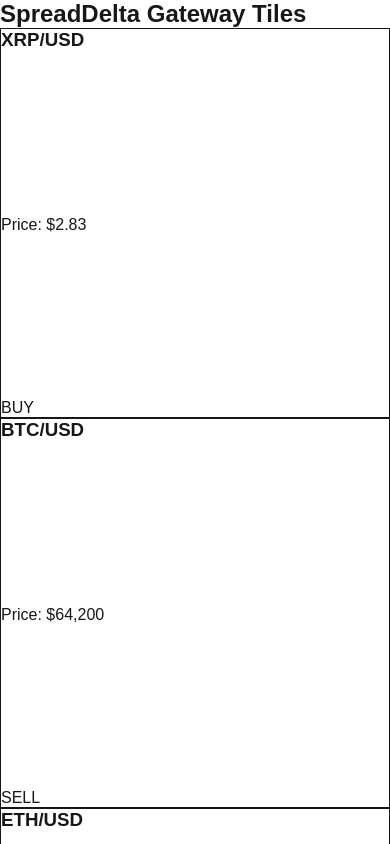
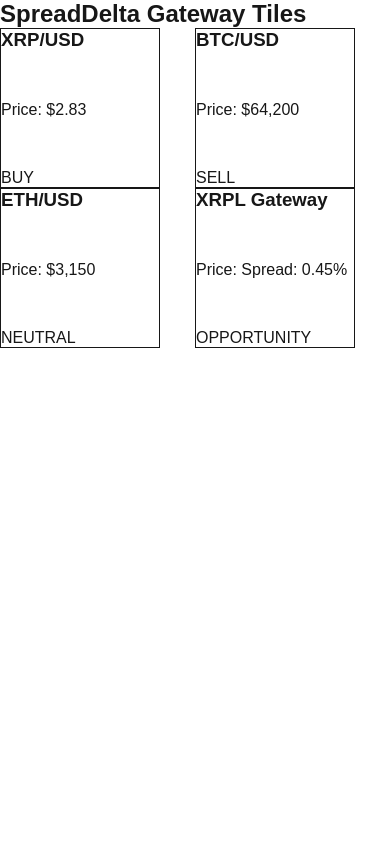
Before and after one commit to willrabbit/spread-delta, a Next.js app: page /TWdashboard in a window 390 px wide. Shown: the top 844 px of the page. Built offline with nearby package versions, Linux system fonts and the light colour scheme.

Commit message:
Add responsive tile grid with color logic

```diff
--- a/components/Tile.tsx
+++ b/components/Tile.tsx
@@ -31,9 +31,11 @@
   const style = signalStyles[signal];
 
   return (
-    <div className={`aspect-square min-h-[150px] flex flex-col justify-between rounded-lg p-4 shadow hover:shadow-lg transition border ${style.bg} ${style.border}`}>
-      <h3 className="text-lg font-semibold">{name}</h3>
-      <p className="text-sm text-gray-600">Price: {price}</p>
+    <div
+      className={`w-full max-w-[160px] aspect-square flex flex-col justify-between items-start rounded-lg p-3 shadow hover:shadow-md transition border ${style.bg} ${style.border}`}
+    >
+      <h3 className="text-base font-semibold">{name}</h3>
+      <p className="text-sm text-gray-700">Price: {price}</p>
       <p className={`text-sm font-bold ${style.text}`}>{signal.toUpperCase()}</p>
     </div>
   );
--- a/components/TileGrid.tsx
+++ b/components/TileGrid.tsx
@@ -10,7 +10,7 @@
   return (
     <div className="p-4">
       <h2 className="text-xl font-bold mb-4">SpreadDelta Gateway Tiles</h2>
-      <div className="grid grid-cols-1 sm:grid-cols-2 md:grid-cols-3 lg:grid-cols-4 gap-4">
+      <div className="grid grid-cols-2 sm:grid-cols-3 md:grid-cols-4 lg:grid-cols-5 gap-4 justify-center">
         {tiles.map((tile, idx) => (
           <Tile key={idx} {...tile} />
         ))}
```
Also changed, not shown: pages/TWdashboard.tsx (line endings or trailing spaces).
